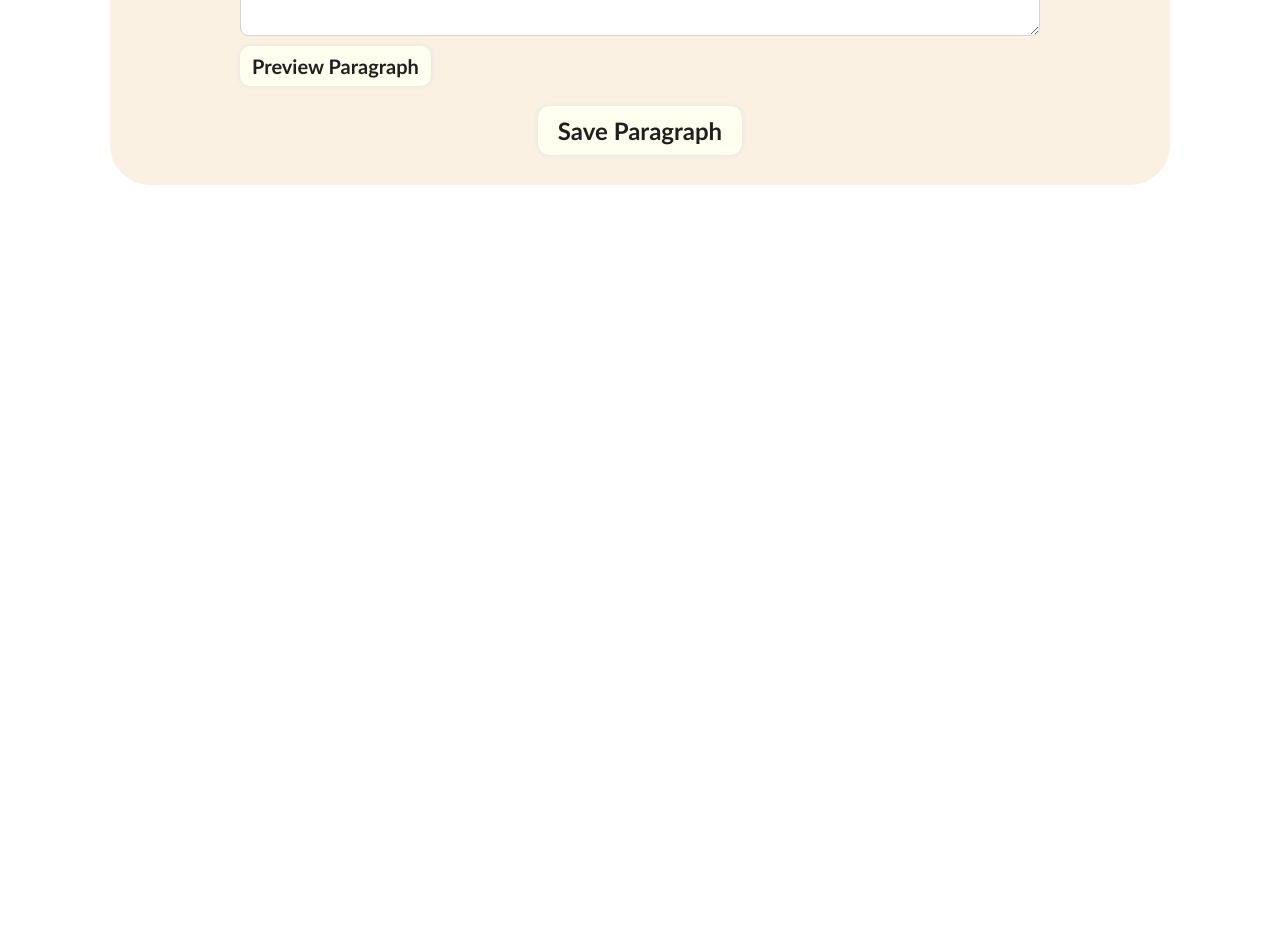
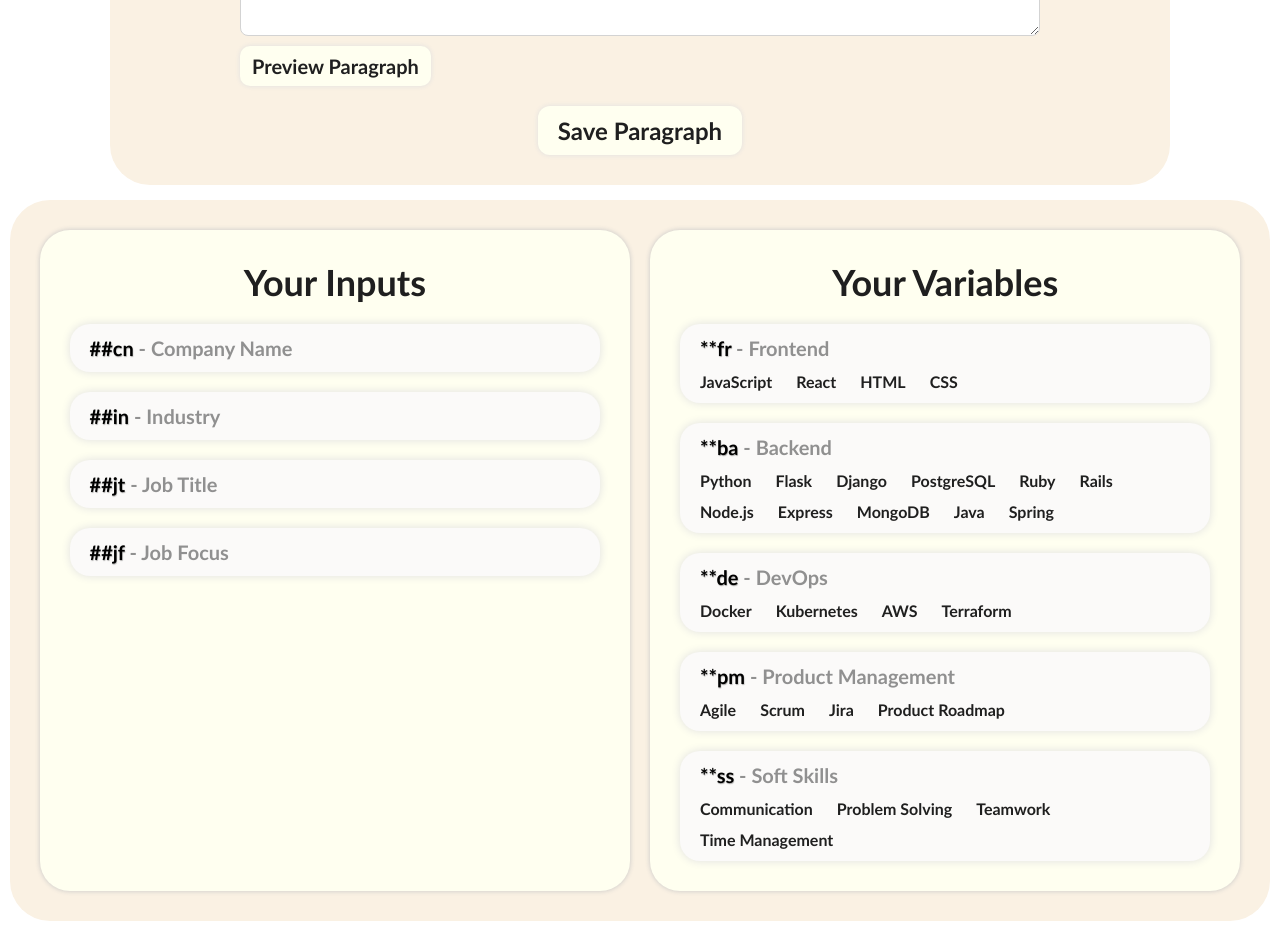
Before and after one commit to shakey0/cover-letter-helper, a Flask app: page /add_paragraph in a window 1280 px wide. Shown: the part 411-1360 px from the top of the page. Before the commit the page ends 596 px from the top, so only its background shows below. Run offline with Flask 3, Linux system fonts and the light colour scheme; a map, chart or similar area stays blank.

Commit message:
Inputs and variables added to add paragraph page

```diff
--- a/app.py
+++ b/app.py
@@ -78,7 +78,20 @@ def edit_variables():
 
 @app.route('/add_paragraph')
 def add_paragraph():
-    return render_template('add_paragraph.html')
+    inputs = [
+        Input('Company Name', '##cn'),
+        Input('Industry', '##in'),
+        Input('Job Title', '##jt'),
+        Input('Job Focus', '##jf')
+    ]
+    variables_sets = [
+        Variables('Frontend', '**fr', ['JavaScript', 'React', 'HTML', 'CSS']),
+        Variables('Backend', '**ba', ['Python', 'Flask', 'Django', 'PostgreSQL', 'Ruby', 'Rails', 'Node.js', 'Express', 'MongoDB', 'Java', 'Spring']),
+        Variables('DevOps', '**de', ['Docker', 'Kubernetes', 'AWS', 'Terraform']),
+        Variables('Product Management', '**pm', ['Agile', 'Scrum', 'Jira', 'Product Roadmap']),
+        Variables('Soft Skills', '**ss', ['Communication', 'Problem Solving', 'Teamwork', 'Time Management'])
+    ]
+    return render_template('add_paragraph.html', inputs=inputs, variables_sets=variables_sets)
 
 @app.route('/edit_paragraph')
 def edit_paragraph():
--- a/static/stylesheets/stylesheet.css
+++ b/static/stylesheets/stylesheet.css
@@ -106,6 +106,14 @@ body {
 .three-fifths {
     padding-right: 0;
     flex: 3;
+}
+
+.half {
+    flex: 1;
+    padding-top: 20px;
+    padding-bottom: 20px;
+    box-shadow: 0 0 5px 0 #c6c6c6;
+    background-color: #fffff0;
 }
 
 @media (max-width: 1080px) {
--- a/templates/add_paragraph.html
+++ b/templates/add_paragraph.html
@@ -15,8 +15,8 @@
         <a class="main-menu-btn" href="{{ url_for('index') }}">Main Menu</a>
         <a class="edit-base-btn" href="{{ url_for('edit_base') }}">Back</a>
         <h1 class="page-title">{% if edit %}Edit{% else %}New{% endif %} Paragraph</h1>
-        <div class="center-wrapper">
-            <div class="main-container" style="max-width: 1000px;">
+        <div class="center-wrapper" style="flex-direction: column;">
+            <div class="main-container" style="max-width: 1000px; margin-bottom: 15px;">
                 <div class="section-container">
                     <form action="" method="post">
                         <div class="paragraph-name-box">
@@ -40,6 +40,37 @@
                     </form>
                 </div>
             </div>
+            <div class="main-container" style="margin-top: 0;">
+                <div class="section-container half" style="margin-right: 10px;">
+                    <div class="add-position">
+                        <h1 class="sub-title">Your Inputs</h1>
+                        <div class="add-flex">
+                            {% for input in inputs %}
+                                <span class="input-click-box">
+                                    <h1 style="margin: 12px 0;"><strong style="color: black; text-shadow: 0.5px 0.5px 1px rgba(0, 0, 0, 0.3);">{{input.code}}</strong> - {{input.name}}</h1>
+                                </span>
+                            {% endfor %}
+                        </div>
+                    </div>
+                </div>
+                <div class="section-container half" style="margin-left: 10px;">
+                    <div class="add-position">
+                        <h1 class="sub-title">Your Variables</h1>
+                        <div class="add-flex">
+                            {% for variables in variables_sets %}
+                                <span class="variables-click-box">
+                                    <h1 style="margin: 12px 0;"><strong style="color: black; text-shadow: 0.5px 0.5px 1px rgba(0, 0, 0, 0.3);">{{variables.code}}</strong> - {{variables.name}}</h1>
+                                    <div class="variables-list-box">
+                                        {% for variable in variables.values %}
+                                            <p>{{variable}}</p>
+                                        {% endfor %}
+                                    </div>
+                                </span>
+                            {% endfor %}
+                        </div>
+                    </div>
+                </div>
+            </div>
         </div>
 
         <script src="{{ url_for('static', filename='scripts/dragula/dragula.min.js') }}"></script>
```
